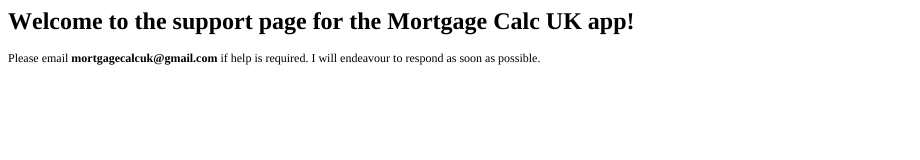
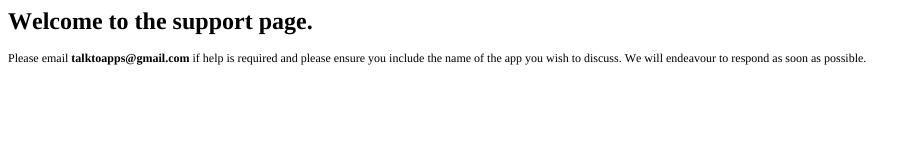
Before and after one commit to JPenny89/JPenny89.github.io, a plain HTML site: page index.html in a window 1280 px wide. Shown: the whole page, without its empty margins (0-920 px from the left). Drawn offline with Linux system fonts and the light colour scheme.

Commit message:
Update index.html

```diff
--- a/index.html
+++ b/index.html
@@ -12,7 +12,7 @@
   </style>
 </head>
 <body>
-<h1 style="margin: 0.0px 0.0px 16.1px 0.0px; font: 24.0px Times; -webkit-text-stroke: #000000"><span class="s1"><b>Welcome to the support page for the Mortgage Calc UK app!</b></span></h1>
-<p class="p2"><span class="s1">Please email <b>mortgagecalcuk@gmail.com</b> if help is required. I will endeavour to respond as soon as possible.</span></p>
+<h1 style="margin: 0.0px 0.0px 16.1px 0.0px; font: 24.0px Times; -webkit-text-stroke: #000000"><span class="s1"><b>Welcome to the support page.</b></span></h1>
+<p class="p2"><span class="s1">Please email <b>talktoapps@gmail.com</b> if help is required and please ensure you include the name of the app you wish to discuss. We will endeavour to respond as soon as possible.</span></p>
 </body>
 </html>
```
